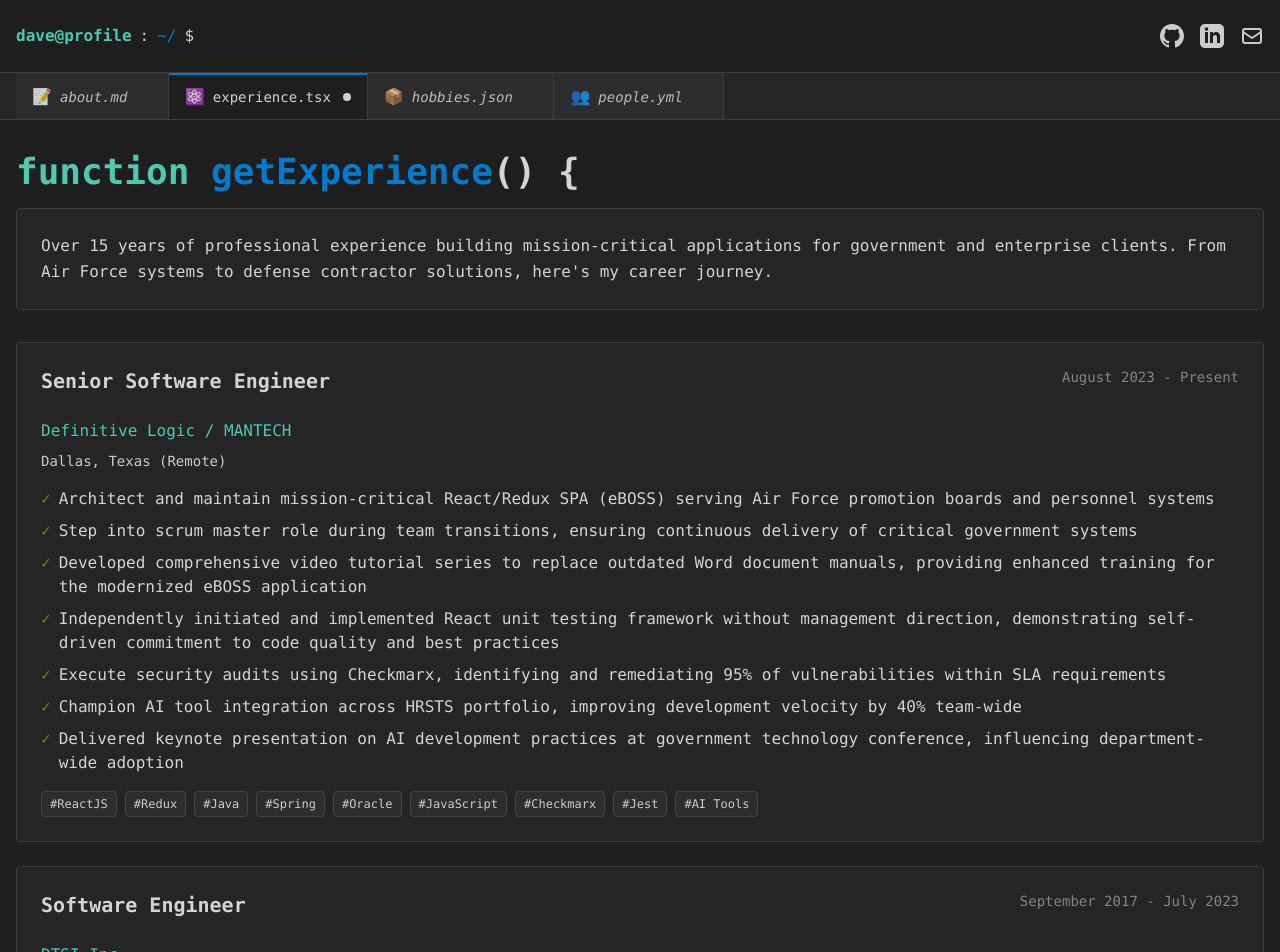
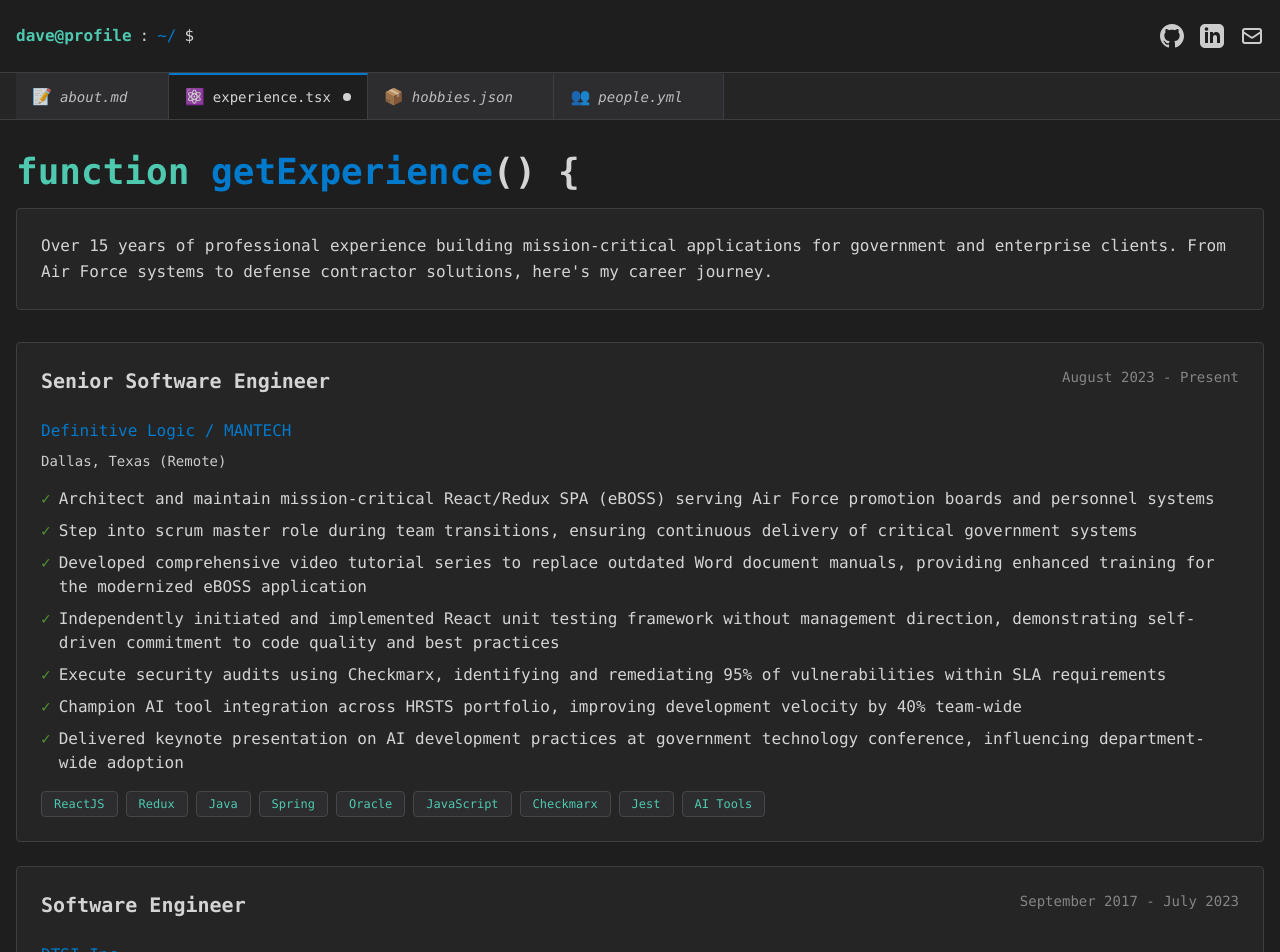
Before and after one commit to davemjones/davemjones.github.io, a Next.js app: page /experience in a window 1280 px wide. Shown: the top 952 px of the page. Built offline with nearby package versions, Linux system fonts and the light colour scheme.

Commit message:
updated colors on experience page

```diff
--- a/app/experience/page.tsx
+++ b/app/experience/page.tsx
@@ -46,7 +46,7 @@
                 {job.startDate} - {job.endDate}
               </span>
             </div>
-            <h3 className="text-[var(--vscode-teal)] mb-2 font-mono">
+            <h3 className="text-[var(--vscode-blue)] mb-2 font-mono">
               {job.company}
             </h3>
             <p className="text-[var(--vscode-text-secondary)] text-sm mb-4 font-mono">
@@ -59,9 +59,7 @@
             />
             <div className="flex flex-wrap gap-2">
               {job.technologies.map((tech, techIndex) => (
-                <TechTag key={techIndex} variant="hash">
-                  {tech}
-                </TechTag>
+                <TechTag key={techIndex}>{tech}</TechTag>
               ))}
             </div>
           </BaseCard>
```
